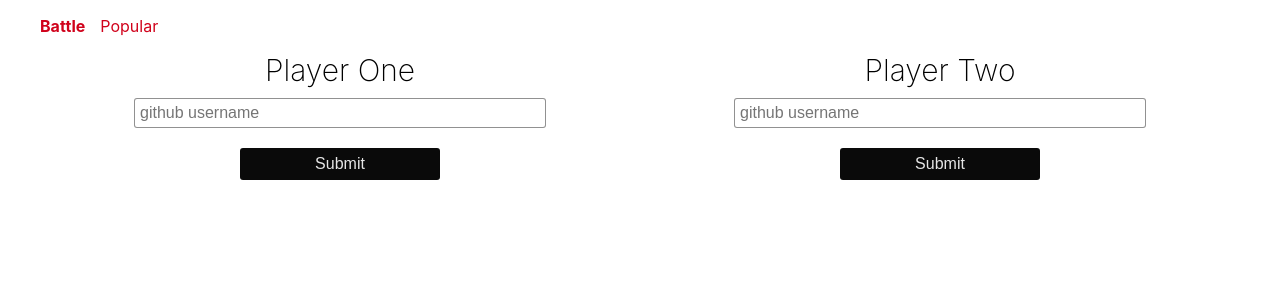
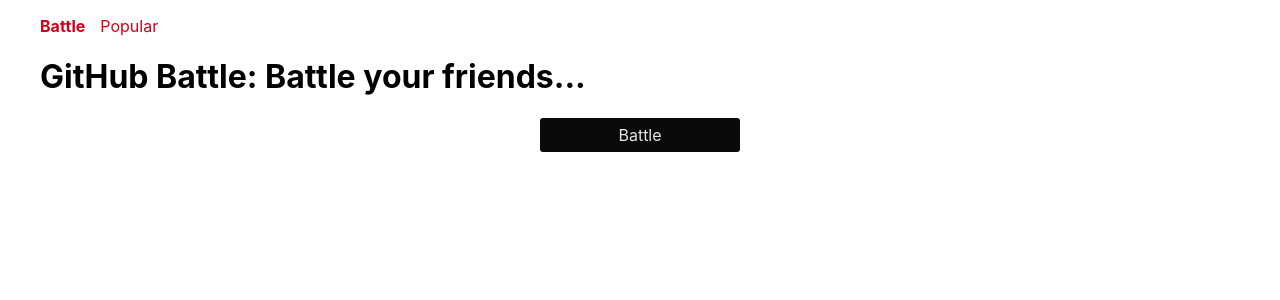
Before and after one commit to philpatt/github-battle, a React (Create React App) app: page / in a window 1280 px wide. Shown: the top 300 px of the page. Built offline with nearby package versions, Linux system fonts and the light colour scheme.

Commit message:
home added

```diff
--- a/src/components/App.js
+++ b/src/components/App.js
@@ -23,7 +23,7 @@ class App extends Component {
           <Nav />
           <Switch>
 
-            <Route exact path='/' component={Battle} />
+            <Route exact path='/' component={Home} />
             <Route exact path='/battle/results' component={Results} />
             <Route exact path='/popular' component = {Popular} />
           </Switch>
```
